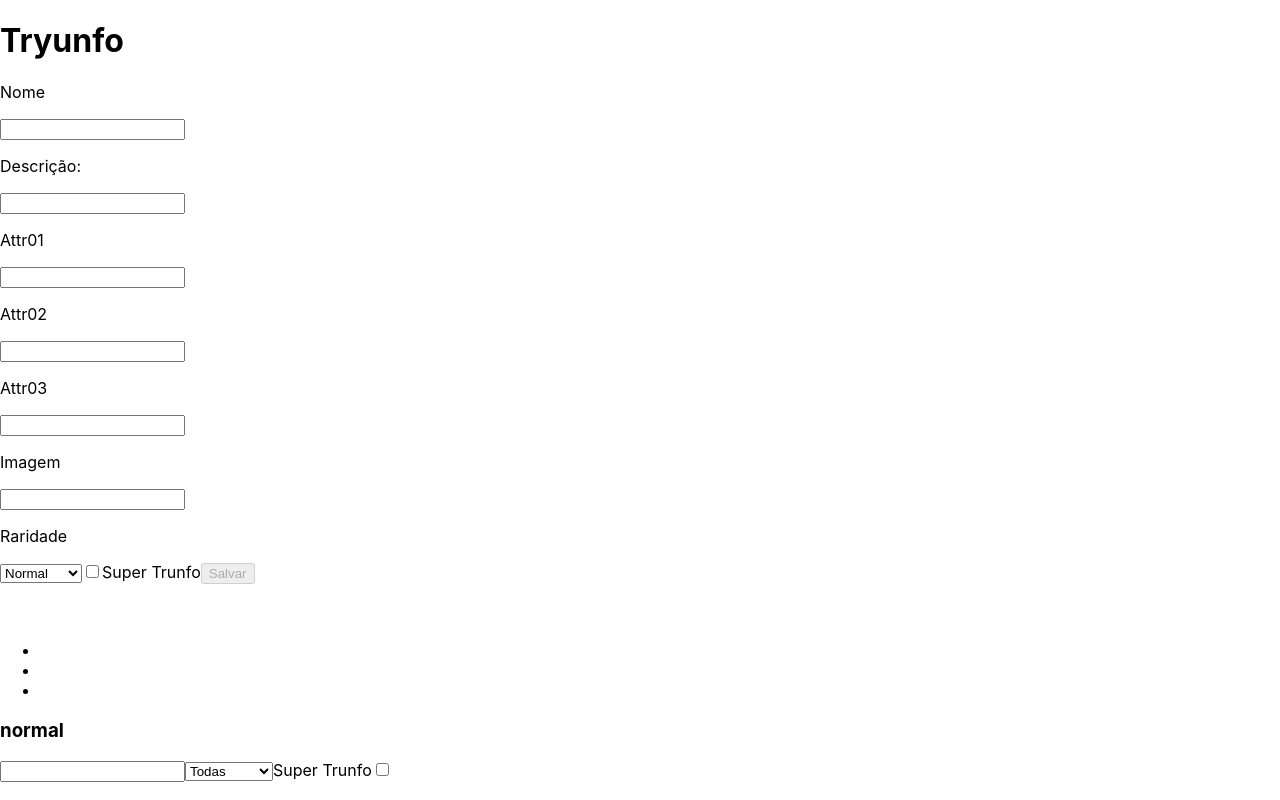
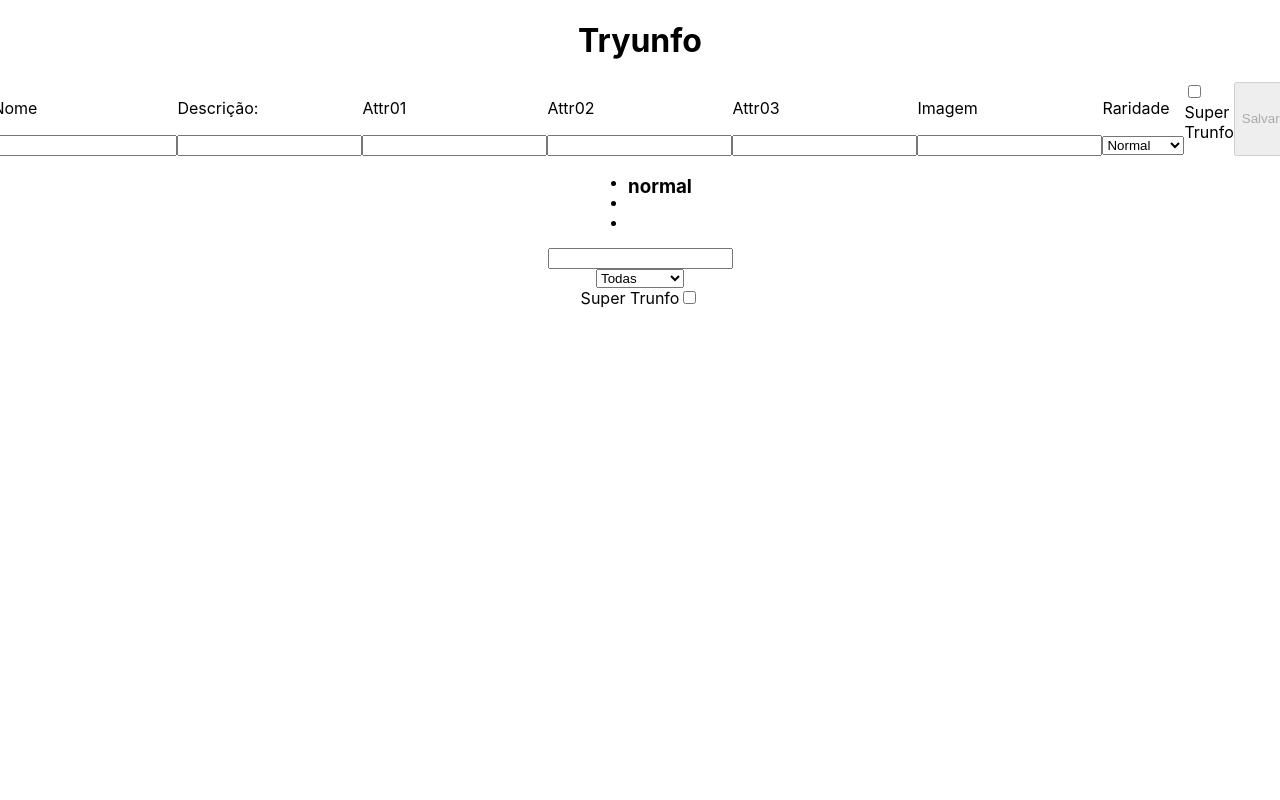
Before and after one commit to mtssantos96/project-tryunfo, a React (Create React App) app: page / in a window 1280 px wide. Built offline with nearby package versions, Linux system fonts and the light colour scheme.

Commit message:
feat: implementando css module e fazendo separação dos componentes em pastas

```diff
--- a/src/App.js
+++ b/src/App.js
@@ -1,6 +1,7 @@
 import React from 'react';
 import Form from './components/Form';
 import Card from './components/Card';
+import styles from './style.module.css';
 
 class App extends React.Component {
   constructor() {
@@ -160,8 +161,7 @@ class App extends React.Component {
     });
 
     return (
-
-      <div>
+      <div className={ styles.appContainer }>
         <h1>Tryunfo</h1>
         <Form
           cardName={ cardName }
--- a/src/components/Card.js
+++ b/src/components/Card/index.jsx
@@ -1,5 +1,6 @@
 import React from 'react';
 import PropTypes from 'prop-types';
+import styles from './style.module.css';
 
 class Card extends React.Component {
   render() {
@@ -15,7 +16,7 @@ class Card extends React.Component {
     } = this.props;
 
     return (
-      <div>
+      <div className={ styles.cardContainer }>
         <h2 data-testid="name-card">{ cardName }</h2>
         <img data-testid="image-card" src={ cardImage } alt={ cardName } />
         <p data-testid="description-card">{ cardDescription }</p>
--- /dev/null
+++ b/src/components/Card/style.module.css
@@ -0,0 +1,4 @@
+.cardContainer {
+  display: flex;
+  justify-content: center;
+}
--- a/src/components/Form.js
+++ b/src/components/Form/index.jsx
@@ -1,5 +1,6 @@
 import React from 'react';
 import PropTypes from 'prop-types';
+import styles from './style.module.css';
 
 class Form extends React.Component {
   render() {
@@ -19,7 +20,7 @@ class Form extends React.Component {
     } = this.props;
 
     return (
-      <div>
+      <div className={ styles.formContainer }>
         <label htmlFor="cardName">
           <p>Nome</p>
           <input
--- /dev/null
+++ b/src/components/Form/style.module.css
@@ -0,0 +1,4 @@
+.formContainer {
+  display: flex;
+  justify-content: center;
+}
--- /dev/null
+++ b/src/style.module.css
@@ -0,0 +1,6 @@
+.appContainer {
+  align-items: center;
+  display: flex;
+  flex-direction: column;
+  justify-content: center;
+}
```
